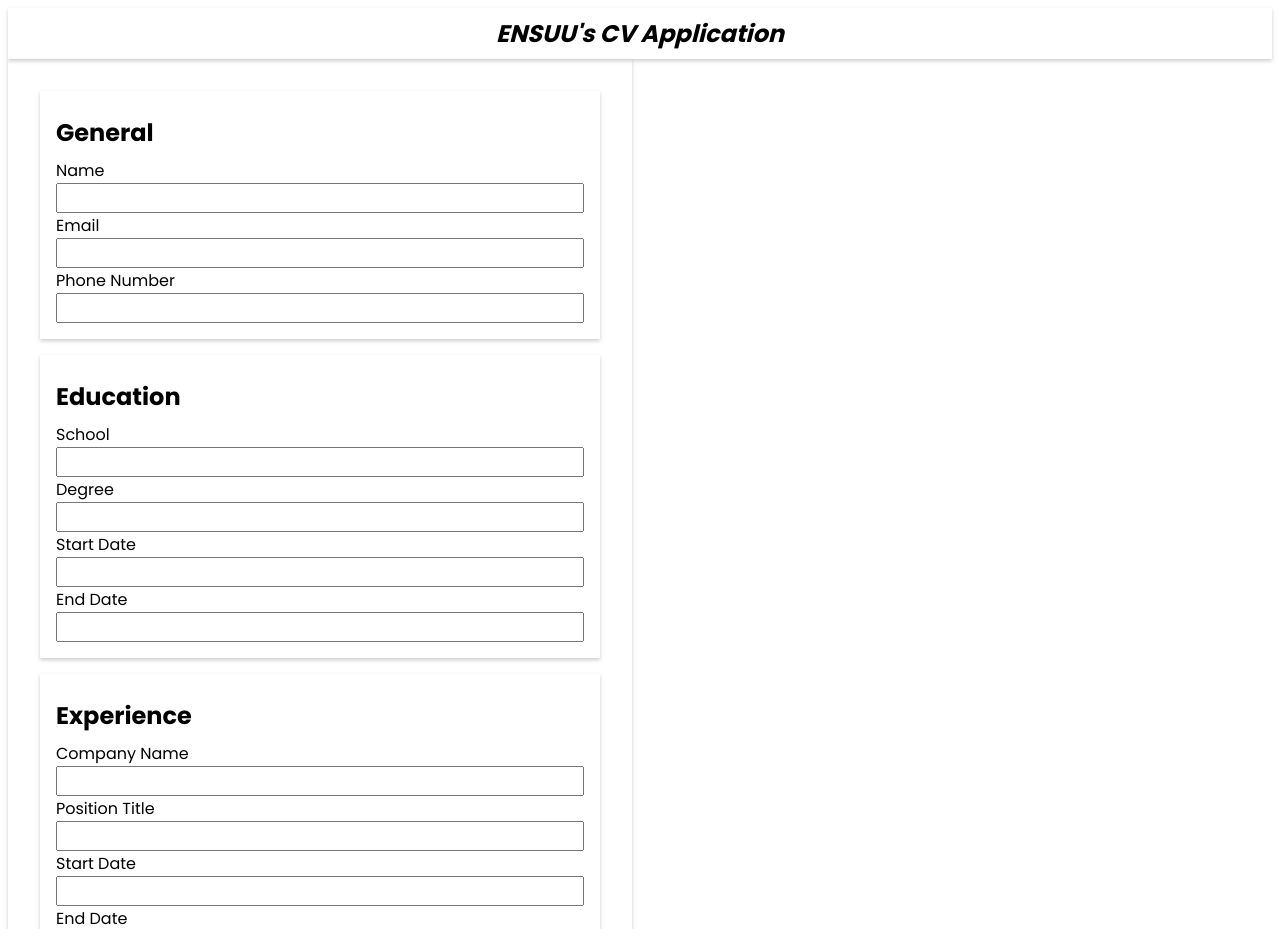
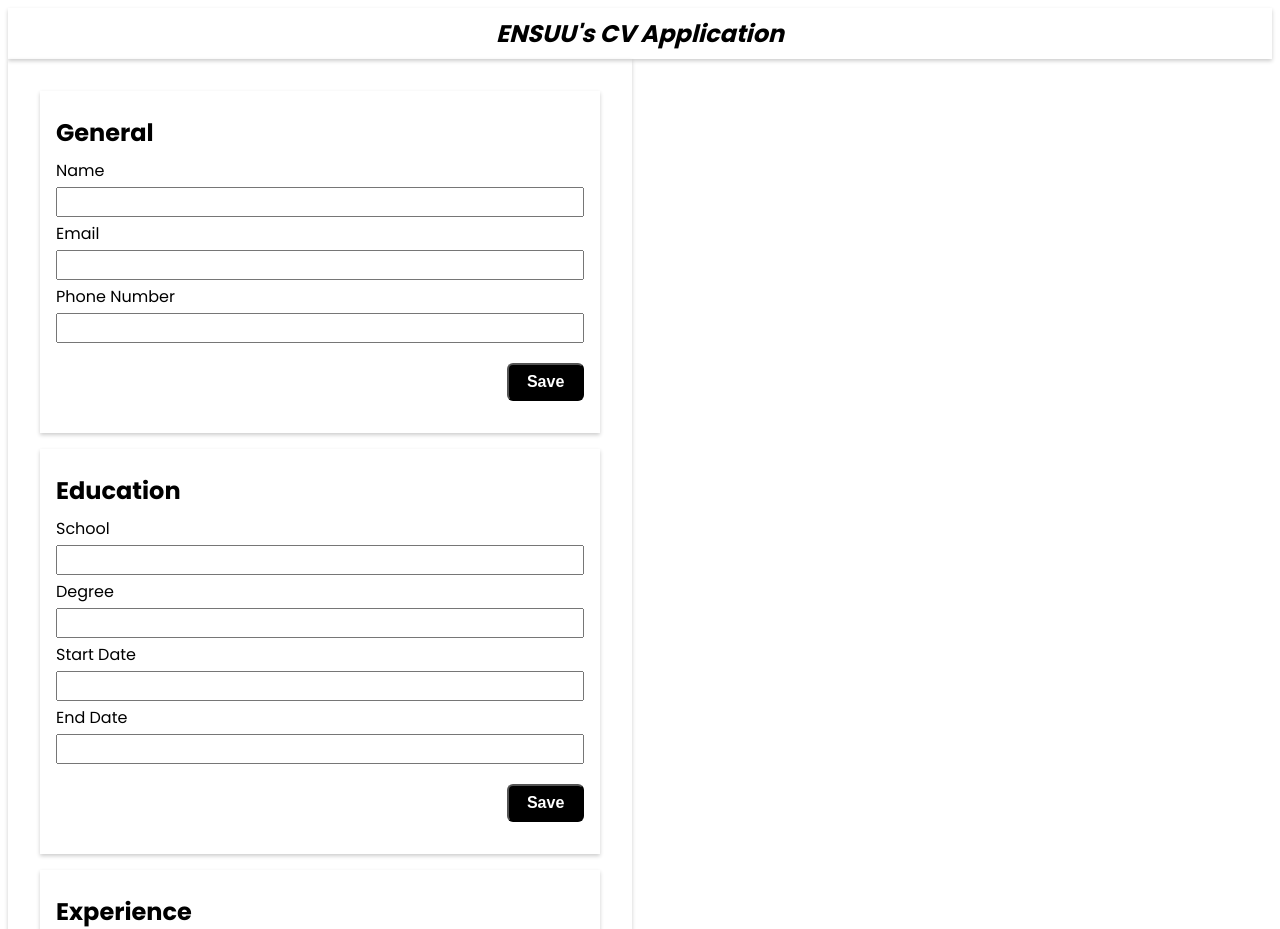
Before and after one commit to ENSUU/cv-application, a React (Vite) app: page / in a window 1280 px wide. Shown: the top 929 px of the page. Built offline with nearby package versions, Linux system fonts and the light colour scheme.

Commit message:
Add 'Save' buttons to components
Once the user finishes filling out all the fields of each component,
clicking the save button will 'apply' it to the resume visual. Still
need to implement this functionality.

```diff
--- a/src/components/Education.jsx
+++ b/src/components/Education.jsx
@@ -14,6 +14,10 @@ function Education() {
             {/* User's Education End Date */}
             <label htmlFor="">End Date</label>
             <input type="text" id="userEndDate" name="userEndDate"/>
+            {/* Save Button */}
+            <div className="saveBtnContainer">
+                <button className='saveBtn' type='submit'>Save</button>
+            </div>
         </form>
     )
 }
--- a/src/components/Experience.jsx
+++ b/src/components/Experience.jsx
@@ -20,6 +20,10 @@ function Experience() {
             {/* Position Description */}
             <label htmlFor="userPosDesc">Description</label>
             <textarea name="userPosDesc" id="userPosDesc" cols="30" rows="20"></textarea>
+            {/* Save Button */}
+            <div className="saveBtnContainer">
+                <button className='saveBtn' type='submit'>Save</button>
+            </div>
         </form>
     )
 }
--- a/src/components/General.jsx
+++ b/src/components/General.jsx
@@ -11,6 +11,10 @@ function General() {
             {/* User's Phone Number */}
             <label htmlFor="">Phone Number</label>
             <input id="userPhone" name="userPhone" type="number"/>
+            {/* Save Button */}
+            <div className="saveBtnContainer">
+                <button className='saveBtn' type='submit'>Save</button>
+            </div>
         </form>
     )
 }
--- a/src/styles/app.css
+++ b/src/styles/app.css
@@ -13,6 +13,7 @@ form {
 form input {
     height: 1.5rem;
     font-size: 1rem;
+    margin: 0.25rem 0;
 }
 
 h1 {
@@ -28,3 +29,16 @@ h1 {
     padding: 1rem;
     box-shadow: 0 2px 4px 0 rgba(0,0,0,.2);
 }
+
+.saveBtn {
+    width: 6vw;
+    padding: 8px 16px;
+    font-weight: bold;
+    background-color: black;
+    color: white;
+    float: right;
+    border-radius: 6px;
+    margin: 1rem 0;
+    font-size: 1rem;
+    cursor: pointer;
+}
```
